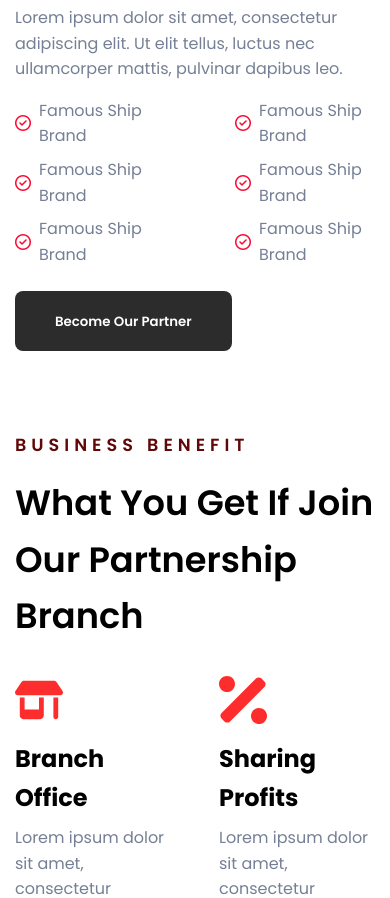
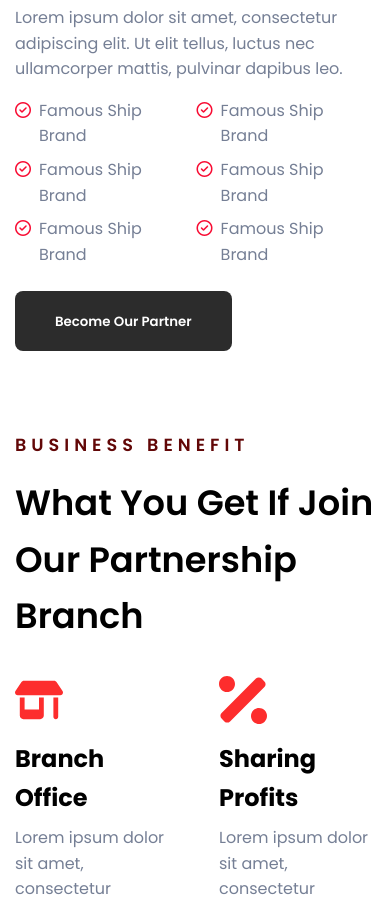
Before and after one commit to imhaseeb95/etincelle, a plain HTML site: page partners.html in a window 390 px wide. Shown: the part 1055-1953 px from the top of the page. Drawn offline with nearby package versions, Linux system fonts and the light colour scheme; some packages are replaced by stand-ins of ours; a script that the page names is missing.

Commit message:
Add files via upload

```diff
--- a/css/responsive.css
+++ b/css/responsive.css
@@ -373,6 +373,15 @@
 	.form-box .grid-column-two {
 		grid-template-columns: repeat(1, 1fr);
 	}
+	.partner-sub-content-box .grid-column-two {
+		gap: 0rem;
+	}
+	.partner-sub-content-box .grid-column-two {
+		gap: 0.2rem;
+	}
+	.partner-content-box ul li {
+		align-items: baseline;
+	}
 }
 
 @media only screen and (max-width: 375px) {
```
